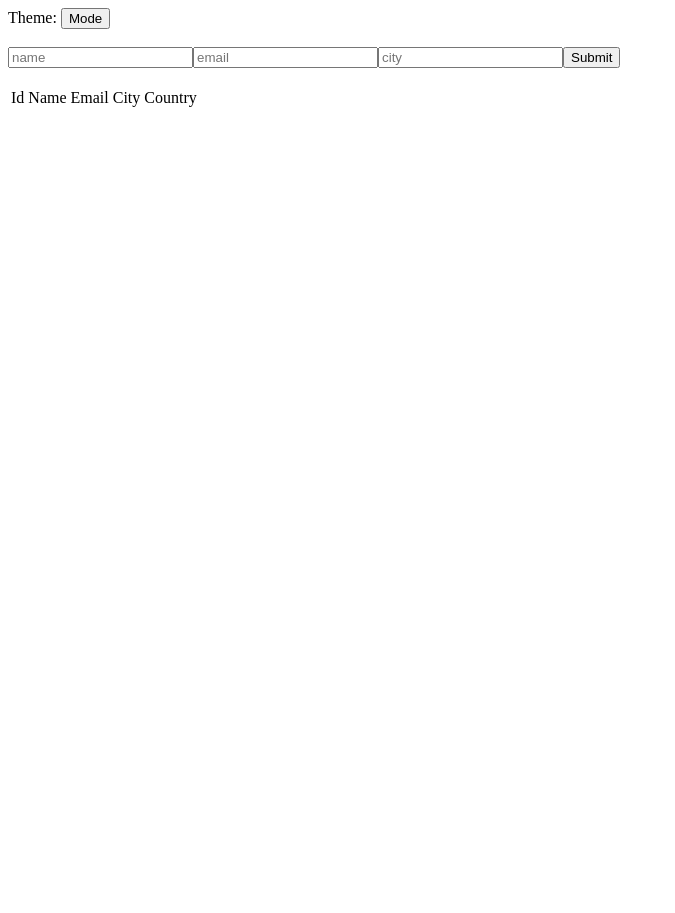
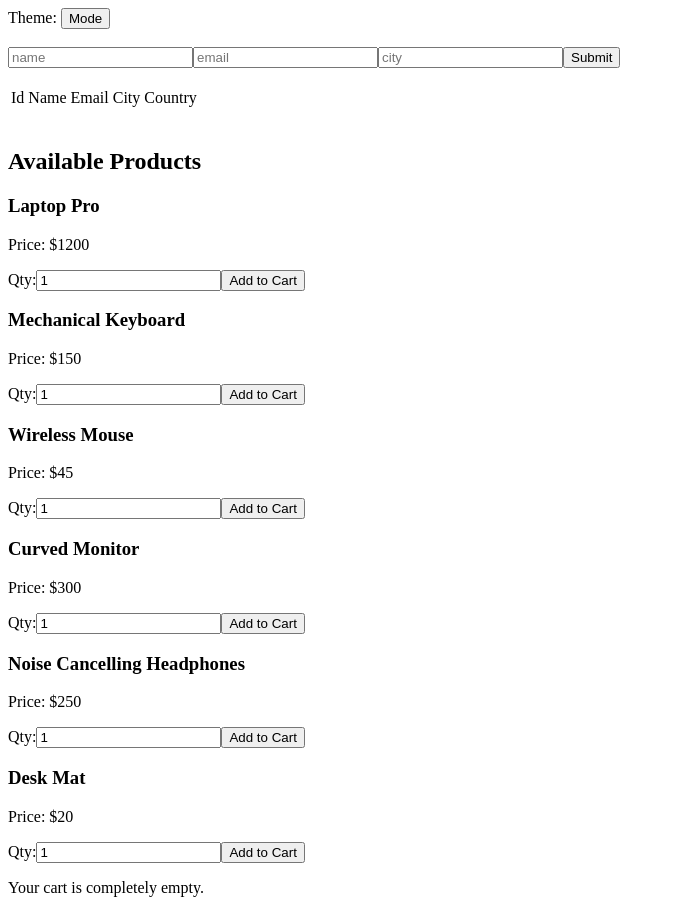
Before and after one commit to devenn05/mern-practice, a React (Vite) app in the folder React/PracticeReact/: page / in a window 1280 px wide. Shown: the whole page, without its empty margins (0-675 px from the left). Before the commit the page ends 816 px from the top, so only its background shows below. Built offline with nearby package versions, Linux system fonts and the light colour scheme.

Commit message:
Added cart functionality to e-commerce store component by adding fixed Products and creating 2 seperate sliced for cart and products which will help add product into cart and display the total amount of product.

```diff
--- a/React/PracticeReact/src/components/EComStore.tsx
+++ b/React/PracticeReact/src/components/EComStore.tsx
@@ -3,6 +3,34 @@ import { useAppDispatch, useAppSelector } from '../store/hooks'
 import { toggleTheme } from '../store/uiSlice';
 import type { UserProfile } from '../types';
 import { addUser } from '../store/userSlice';
+import type { Product } from '../types';
+import {addToCart, removeFromCart} from '../store/cartSlice'
+
+
+const StoreItem = ({ product }: { product: Product }) => {
+    const dispatch = useAppDispatch();
+    const [ quantity, setQuantity] = useState(1)
+
+    const handleAdd = () =>{
+        if (quantity > 0){
+            dispatch(addToCart({product, quantity}))
+            setQuantity(1)
+        }
+    }
+    return (
+        <div>
+            <h3>{product.name}</h3>
+            <p>Price: ${product.price}</p>
+
+            <div>
+                <label>Qty:</label>
+                <input type="number" min="1" value={quantity} onChange={(e) => setQuantity(Number(e.target.value))} />
+                <button onClick={handleAdd}>Add to Cart</button>
+            </div>
+        </div>
+    )
+}
+
 
 const EComStore = () => {
     const dispatch = useAppDispatch();
@@ -29,12 +57,14 @@ const EComStore = () => {
     setCity('');
   }
 
+  const {products} = useAppSelector(state=> state.product)
+  const {item, totalAmount} = useAppSelector(state=> state.cart)
+
   return (
     <>
         <div style={themeStyles}>
             <span>Theme: <button onClick={()=> dispatch(toggleTheme())}>Mode</button> <br /></span>
             <br />
-            <div>
             <form onSubmit={handleSubmit}>
                 <input type="text" value={name} onChange={(e)=>setName(e.target.value)} required placeholder='name'/>
                 <input type="text" value={email} onChange={(e)=>setEmail(e.target.value)} required placeholder='email'/>
@@ -64,6 +94,42 @@ const EComStore = () => {
                     ))}
                 </tbody>
             </table>
+        <br />
+        <div>
+            <div>
+                <h2>Available Products</h2>
+                {products.map(product => (
+                    <StoreItem key={product.id} product={product} />
+                ))}
+            </div>
+            <div>
+                {item.length===0 ?(
+                    <p>Your cart is completely empty.</p>
+                ) : (
+                    <table style={{ width: '100%', textAlign: 'left', marginTop: '20px', borderCollapse: 'collapse' }}>
+                            <thead>
+                                <tr style={{ borderBottom: '2px solid #ccc' }}>
+                                    <th>Product</th>
+                                    <th>Price</th>
+                                    <th>Qty</th>
+                                    <th>Subtotal</th>
+                                    <th>Action</th>
+                                </tr>
+                            </thead>
+                            <tbody>
+                                {item.map(Oneitem => (
+                                    <tr key={Oneitem.id}>
+                                        <td>{Oneitem.name}</td>
+                                        <td>${Oneitem.price}</td>
+                                        <td>{Oneitem.quantity}</td>
+                                        <td><strong>${(Oneitem.price * Oneitem.quantity).toFixed(2)}</strong></td>
+                                        <td><button onClick={() => dispatch(removeFromCart(Oneitem.id))}>Remove</button></td>
+                                    </tr>
+                                ))}
+                            </tbody>
+                        </table>
+                )}
+            </div>
         </div>
         </div>
     </>
--- /dev/null
+++ b/React/PracticeReact/src/store/cartSlice.ts
@@ -0,0 +1,47 @@
+import {createSlice } from '@reduxjs/toolkit'
+import type {PayloadAction } from '@reduxjs/toolkit'
+import type { CartItem, Product } from '../types'
+
+interface CartState {
+    item: CartItem[],
+    totalAmount: number
+}
+
+const initialState: CartState ={
+    item: [],
+    totalAmount: 0
+}
+
+interface AddToCartPayload {
+    product: Product;
+    quantity: number;
+}
+
+const cartSlice = createSlice({
+    name: 'cart',
+    initialState,
+    reducers: {
+        addToCart: (state, action: PayloadAction<AddToCartPayload>)=>{
+            const {product, quantity} = action.payload
+            const existingItem = state.item.find(item => item.id === product.id)
+            if (existingItem){
+                existingItem.quantity += quantity
+            }else{
+                state.item.push({...product, quantity})
+            }
+            state.totalAmount += (product.price * quantity)
+        },
+        removeFromCart: (state, action: PayloadAction<string>)=>{
+            const productId = action.payload
+            const existingItemIndex = state.item.findIndex(item => item.id === productId)
+             if (existingItemIndex !== -1) {
+                const item = state.item[existingItemIndex];
+                state.totalAmount -= (item.price * item.quantity)
+                state.item.splice(existingItemIndex, 1);
+             }
+        }
+    }
+})
+
+export const { addToCart, removeFromCart } = cartSlice.actions;
+export default cartSlice.reducer;
--- /dev/null
+++ b/React/PracticeReact/src/store/productSlice.ts
@@ -0,0 +1,25 @@
+import {createSlice} from '@reduxjs/toolkit'
+import type { Product } from '../types'
+
+interface ProductState {
+    products: Product[]
+}
+
+const initialState: ProductState = {
+    products: [
+        { id: 'p1', name: 'Laptop Pro', price: 1200 },
+        { id: 'p2', name: 'Mechanical Keyboard', price: 150 },
+        { id: 'p3', name: 'Wireless Mouse', price: 45 },
+        { id: 'p4', name: 'Curved Monitor', price: 300 },
+        { id: 'p5', name: 'Noise Cancelling Headphones', price: 250 },
+        { id: 'p6', name: 'Desk Mat', price: 20 },
+    ],
+};
+
+const productSlice = createSlice({
+    name: 'products',
+    initialState,
+    reducers: {}
+})
+
+export default productSlice.reducer;
--- a/React/PracticeReact/src/store/store.ts
+++ b/React/PracticeReact/src/store/store.ts
@@ -1,11 +1,15 @@
 import {configureStore} from '@reduxjs/toolkit'
 import uiReducer from './uiSlice'
 import userReducer from './userSlice';
+import productReducer from './productSlice'
+import cartReducer from './cartSlice'
 
 export const store = configureStore({
     reducer:{
         ui: uiReducer,
-        user: userReducer
+        user: userReducer,
+        product: productReducer,
+        cart: cartReducer
     }
 })
 
--- a/React/PracticeReact/src/types.ts
+++ b/React/PracticeReact/src/types.ts
@@ -4,8 +4,8 @@ export interface Product{
     price: number
 }
 
-export interface CartItem extends Product{
-    quantity: number
+export interface CartItem extends Product {
+    quantity: number;
 }
 
 export interface UserProfile{
```
